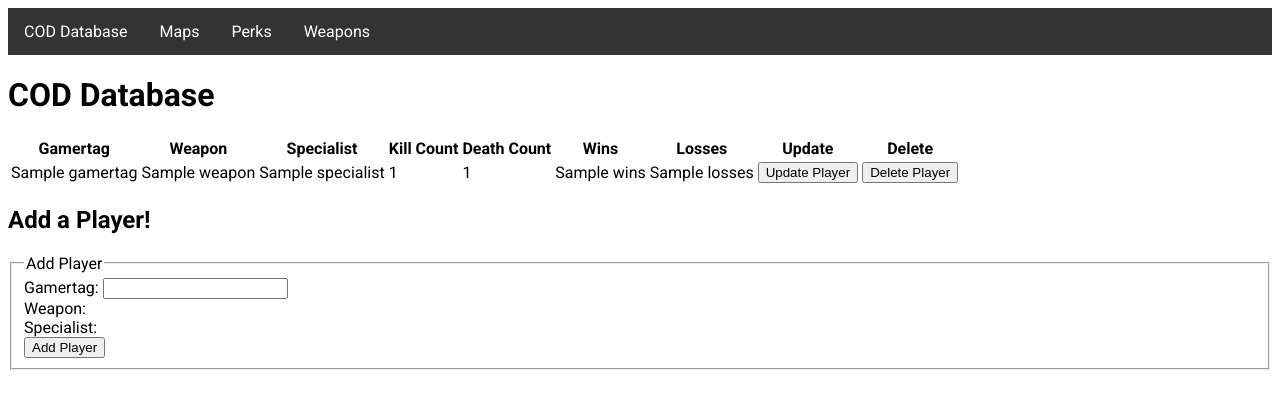
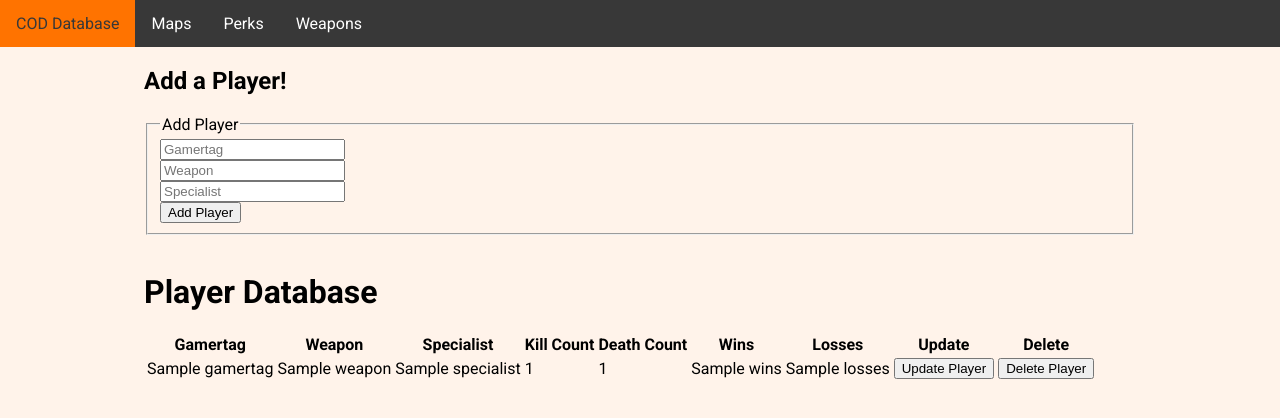
Before and after one commit to kpreilly/CS-340-Project, a Node project: template views/index.handlebars in a window 1280 px wide. Shown: the top 418 px of the page. Run offline with Node 20 templates, Linux system fonts and the light colour scheme; the template is opened without the code that fills it: most values are stand-ins (such as "Sample title", 1, 10 or a date in 2020); some libraries are stand-ins or nearby versions.

Commit message:
updated style for index

```diff
--- a/public/stylesheets/styles.css
+++ b/public/stylesheets/styles.css
@@ -2,6 +2,8 @@
 
 body {
     font-family: 'Roboto', sans-serif;
+    margin: 0px;
+    background-color: rgb(255, 243, 234);
 }
 
 .navBar {
@@ -9,7 +11,7 @@
     margin: 0;
     padding: 0;
     overflow: hidden;
-    background-color: #333;
+    background-color: rgb(56, 56, 56);
 }
 
 .navEle {
@@ -25,5 +27,23 @@
 }
 
 .navEle > a:hover {
-    background-color: #111;
+    background-color: rgb(255, 115, 0);
+    color: rgb(56, 56, 56);
 }
+
+.bodyDiv {
+    padding: 0px 20px;
+    display: grid;
+    grid-template-columns: repeat(10,1fr);
+    grid-template-rows: 1fr auto;
+    grid-row-gap: 1em;
+}
+
+/* Index styles */
+.addPlayer, .playerTable {
+    grid-column: 2/10;
+}
+
+.addPlayer {
+    grid-row: 1/2;
+}
--- a/views/index.handlebars
+++ b/views/index.handlebars
@@ -1,6 +1,29 @@
-<h1 class="header">COD Database</h1>
+<!-- Add player form -->
+<section class="addPlayer">
+    <h2>Add a Player!</h2>
+    <form id="addPlayer">
+        <fieldset>
+            <legend>Add Player</legend>
+            <!-- Gamertag -->
+            <input class="playerInput" type="text" name="gamertag" id="gamertag" placeholder="Gamertag">
+            <br>
+            <!-- Weapon -->
+            <input class="playerInput" type="text" name="weapon" id="weapon" placeholder="Weapon">
+            <br>
+            <!-- Speacialist -->
+            <input class="playerInput" type="text" name="specialist" id="specialist" placeholder="Specialist">
+            <br>
+
+            <!-- Submit button -->
+            <input type="submit" name="Add Player" value="Add Player" id="addButton">
+            <br>
+        </fieldset>
+    </form>
+</section>
 
 <!-- Display Player entities and attributes-->
+<div class="playerTable">
+    <h1 class="header">Player Database</h1>
     <table id="playerTable">
         <tr>
             <th>Gamertag</th>
@@ -36,32 +59,4 @@
         {{/each}}
         {{/if}}
     </table>
-
-<!-- Add a Player -->
-<h2>Add a Player!</h2>
-
-<!-- Add player form -->
-<section>
-    <form id="addPlayer">
-        <fieldset>
-            <legend> Add Player </legend>
-            <!-- Gamertag -->
-            <label for="gamertag">Gamertag:
-                <input type="text" name="gamertag" id="gamertag">
-            </label>
-            <br>
-
-            <!-- Weapon -->
-            <label for="weapon">Weapon:</label>
-            <br>
-
-            <!-- Speacialist -->
-            <label for="specialist">Specialist:</label>
-            <br>
-
-            <!-- Submit button -->
-            <input type="submit" name="Add Player" value="Add Player" id="addButton">
-            <br>
-        </fieldset>
-    </form>
-</section>
+</div>
--- a/views/layouts/main.handlebars
+++ b/views/layouts/main.handlebars
@@ -15,6 +15,8 @@
         <li class="navEle"><a href="perk">Perks</a></li>
         <li class="navEle"><a href="weapon">Weapons</a></li>
     </ul>
-    {{{body}}}
+    <div class="bodyDiv">
+        {{{body}}}
+    </div>
 </body>
 </html>
```
Lines whose indentation alone changed are shown as unchanged.
